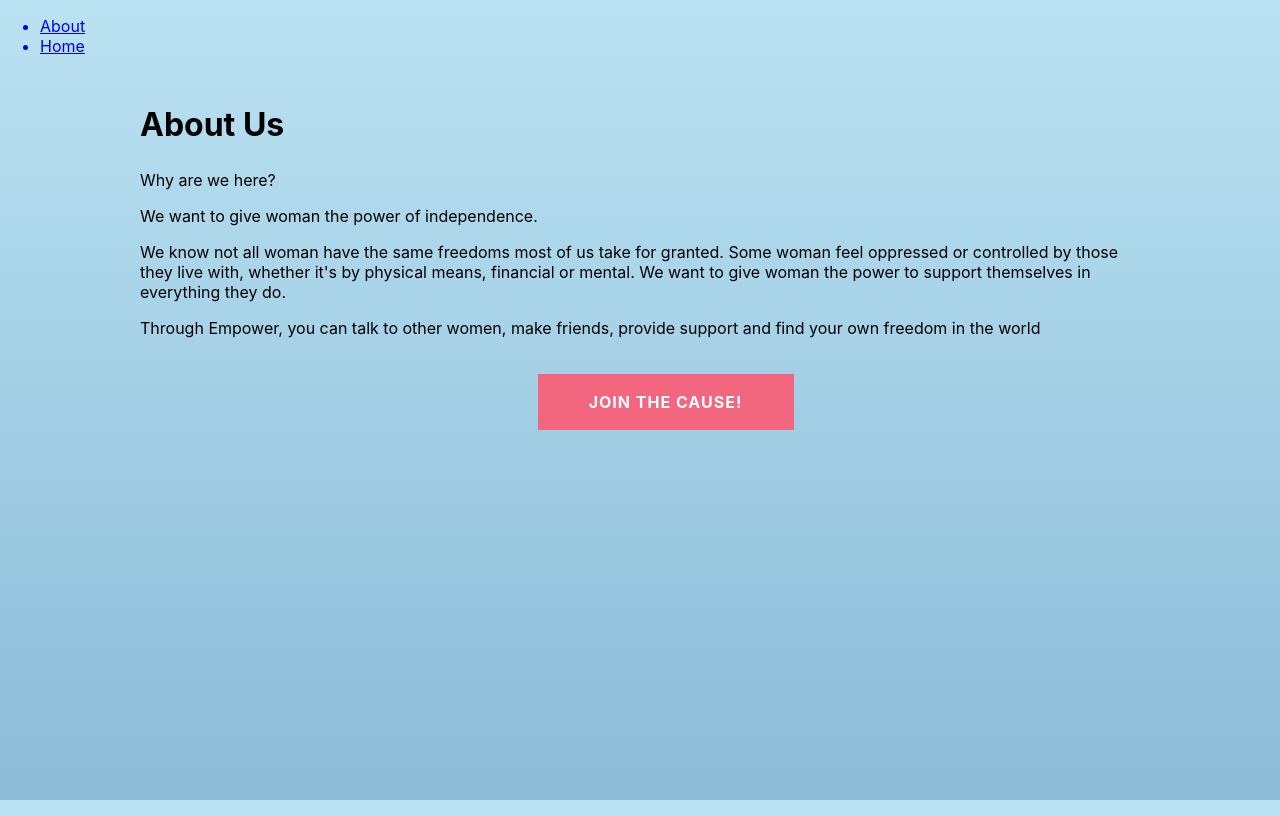
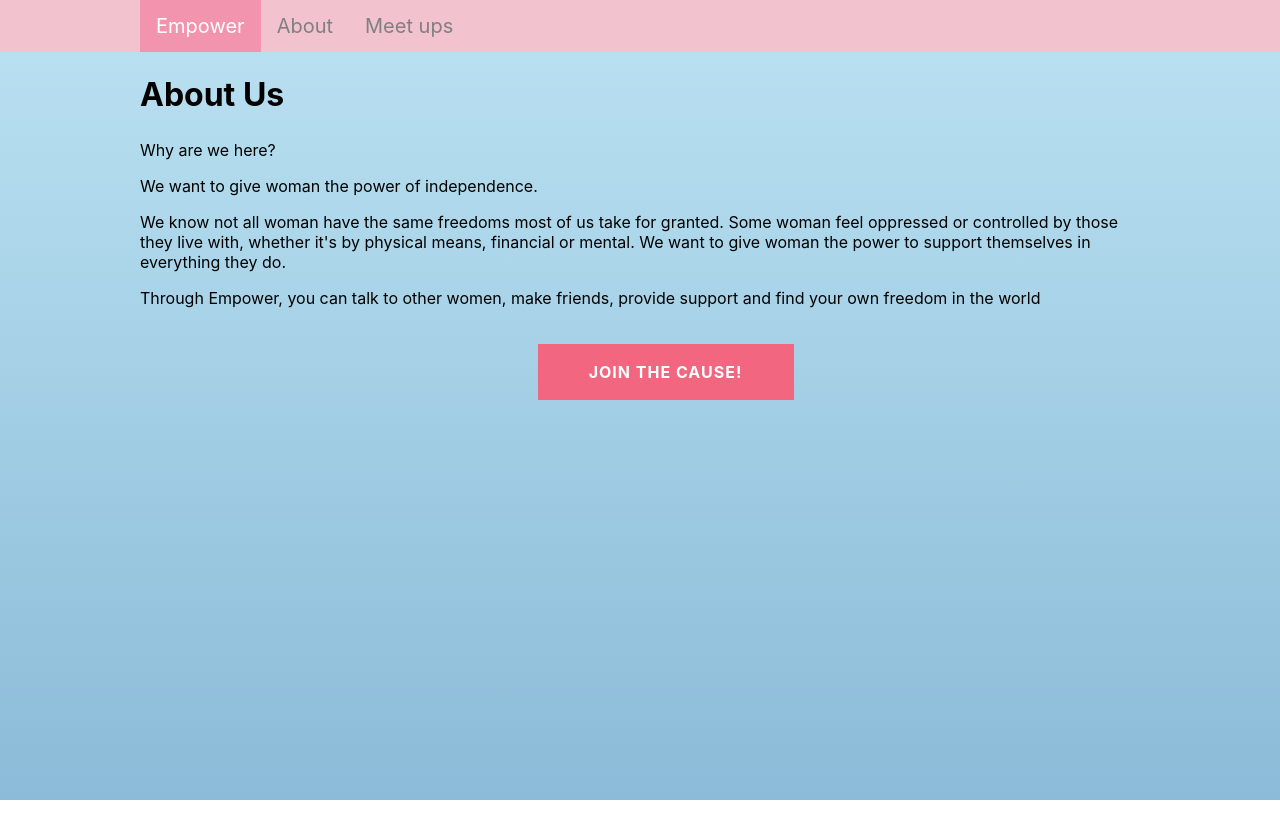
Before and after one commit to Eva-Sorensen/empower, a React (Create React App) app: page /About in a window 1280 px wide. Built offline with nearby package versions, Linux system fonts and the light colour scheme.

Commit message:
format nav (#25)

```diff
--- a/src/App.js
+++ b/src/App.js
@@ -16,11 +16,11 @@ function App() {
     <Routes>
       <Route path="/" element={<Header />}>
         <Route path="" element={<Home />} />
-        <Route path="About" element={<About />} />
+        <Route path="about" element={<About />} />
         <Route path="signup" element={<Signup />} />
         <Route path="newoffer" element={<NewOffer />} />
         <Route path="youroffer" element={<YourOffer />} />
-        <Route path="meetup" element={<Meetup />} />
+        <Route path="meetups" element={<Meetup />} />
         <Route path="food" element={<FoodResource />} />
         <Route path="whereto" element={<WhereTo />} />
         <Route path="availableResources" element={<AvailableResources />} />
--- a/src/Components/NavBar.js
+++ b/src/Components/NavBar.js
@@ -1,14 +1,32 @@
 import { Link } from "react-router-dom";
+import style from "../css/NavBar.module.css";
 
 export default function NavBar() {
+  // var pathname = window.location.pathname
+  var pathname = "/"
   return (
-    <ul className="mainSection">
-      <Link to="About" className="listLink">
-        <li className="listItem">About</li>
-      </Link>
-      <Link to="" className="listLink">
-        <li className="listItem">Home</li>
-      </Link>
-    </ul>
+    <nav className={style.slide_in}>
+      <div
+        className={style.navbar_container}
+      >
+        <ul>
+          <Link to="" className={style.nav_link}>
+            <li className={`${pathname === "/" ? style.active : ""}`}>
+              Empower
+            </li>
+          </Link>
+          <Link to="about" className={style.nav_link}>
+            <li className={`${pathname === "/about" ? style.active : ""}`}>
+              About
+            </li>
+          </Link>
+          <Link to="meetups" className={style.nav_link}>
+            <li className={`${pathname === "/meetups" ? style.active : ""}`}>
+              Meet ups
+            </li>
+          </Link>
+        </ul>
+      </div>
+    </nav>
   );
 }
--- /dev/null
+++ b/src/css/NavBar.module.css
@@ -0,0 +1,114 @@
+
+/* ----------------------------- nav ----------------------------- */
+.slide_in {
+    animation: slide_in ease 2s forwards;
+  }
+  @keyframes slide_in {
+    100% {
+      transform: translateY(0px);
+    }
+    0% {
+      transform: translateY(-57px);
+    }
+  }
+
+  .fa_github {
+    font-size: 24px;
+    top: 5px;
+  }
+
+  nav {
+    position: fixed;
+    width: 100vw;
+    z-index: 10;
+    background-color: var(--pink-light);
+    overflow: hidden;
+  }
+
+  nav ul {
+    margin: 0;
+    border: 0;
+    padding: 0;
+    list-style-type: none;
+  }
+
+  nav ul li {
+    float: left;
+    text-align: center;
+    padding: 14px 16px;
+    text-decoration: none;
+    font-size: 20px;
+    transition: 1s;
+    height: 100%;
+  }
+
+  nav ul li:hover {
+    background-color: var(--pink-dark);
+    color: black;
+  }
+
+  nav ul li.active {
+    background-color: var(--pink-mid);
+    color: white;
+  }
+
+  .nav2 ul li.active {
+    background-color: var(--pink-mid);
+    color: white;
+  }
+
+  .nav2 ul li {
+    font-size: 19px;
+    padding: 10px 16px;
+  }
+
+  .extra_small_screensize {
+    font-size: 17px !important;
+    padding: 10px 10px !important;
+  }
+
+  nav ul a {
+    color: grey;
+  }
+
+  .navbar_container {
+    width: 1000px;
+    max-width: 90vw;
+    margin-left: auto;
+    margin-right: auto;
+  }
+
+  .nav2 {
+    overflow-x: auto;
+  }
+
+  .nav2_container {
+    min-width: 389px;
+  }
+
+  .nav2::-webkit-scrollbar {
+    display: none;
+  }
+
+  .navbar_container_smallscreen {
+    width: 100vw;
+    margin-left: auto;
+    margin-right: auto;
+  }
+
+  .navbar_rightside {
+    float: right;
+    cursor: pointer;
+  }
+
+  .dropdown_open {
+    width: 100%;
+    padding-left: 0;
+    padding-right: 0;
+  }
+
+  .nav2 {
+    z-index: 5;
+    top: 57px;
+    background-color: var(--primary-colour);
+  }
--- a/src/css/index.css
+++ b/src/css/index.css
@@ -62,6 +62,7 @@ h2 {
   max-width: 1000px;
   padding: 6px;
   margin: auto;
+  padding-top: 48px;
 }
 
 .floatright {
```
